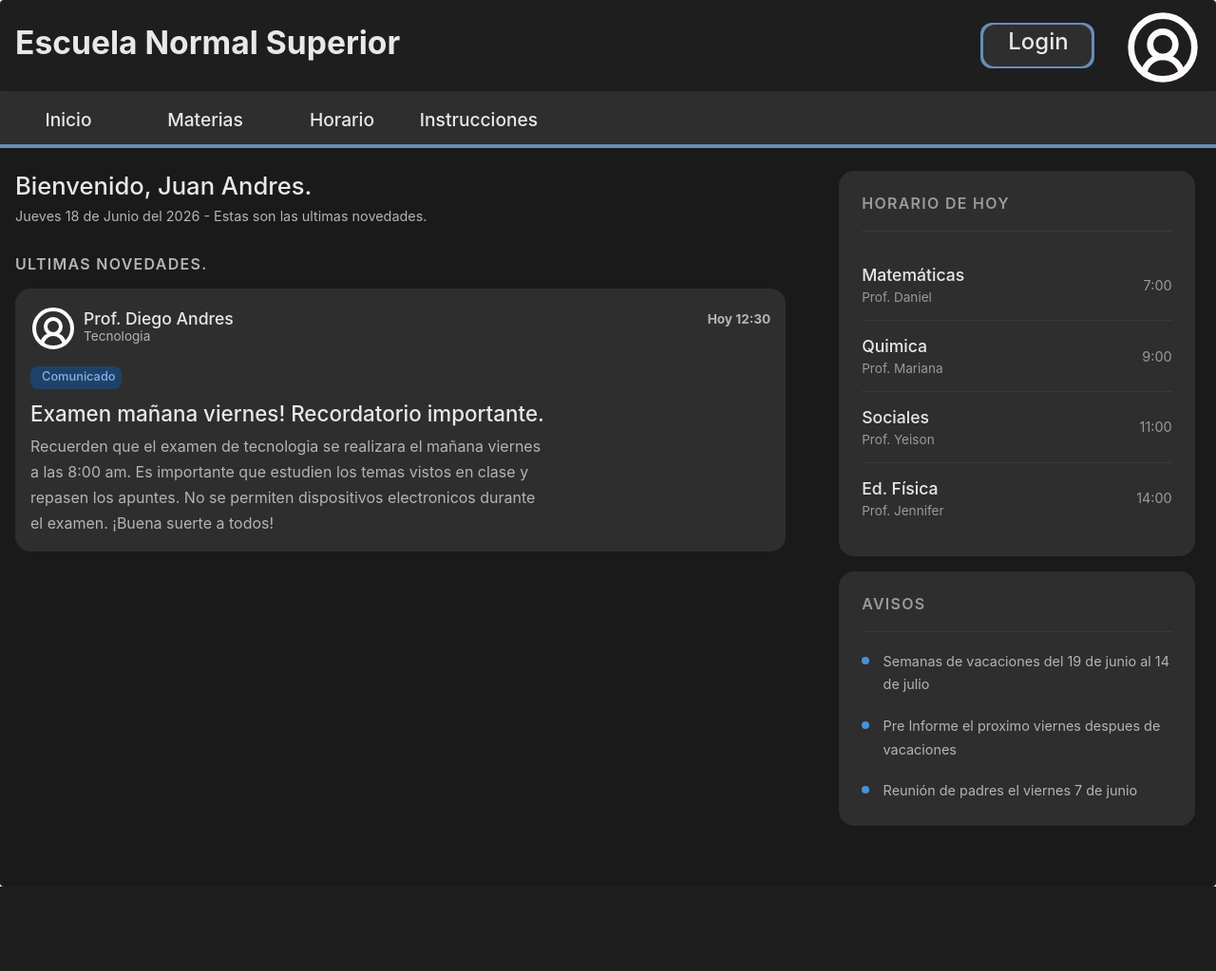
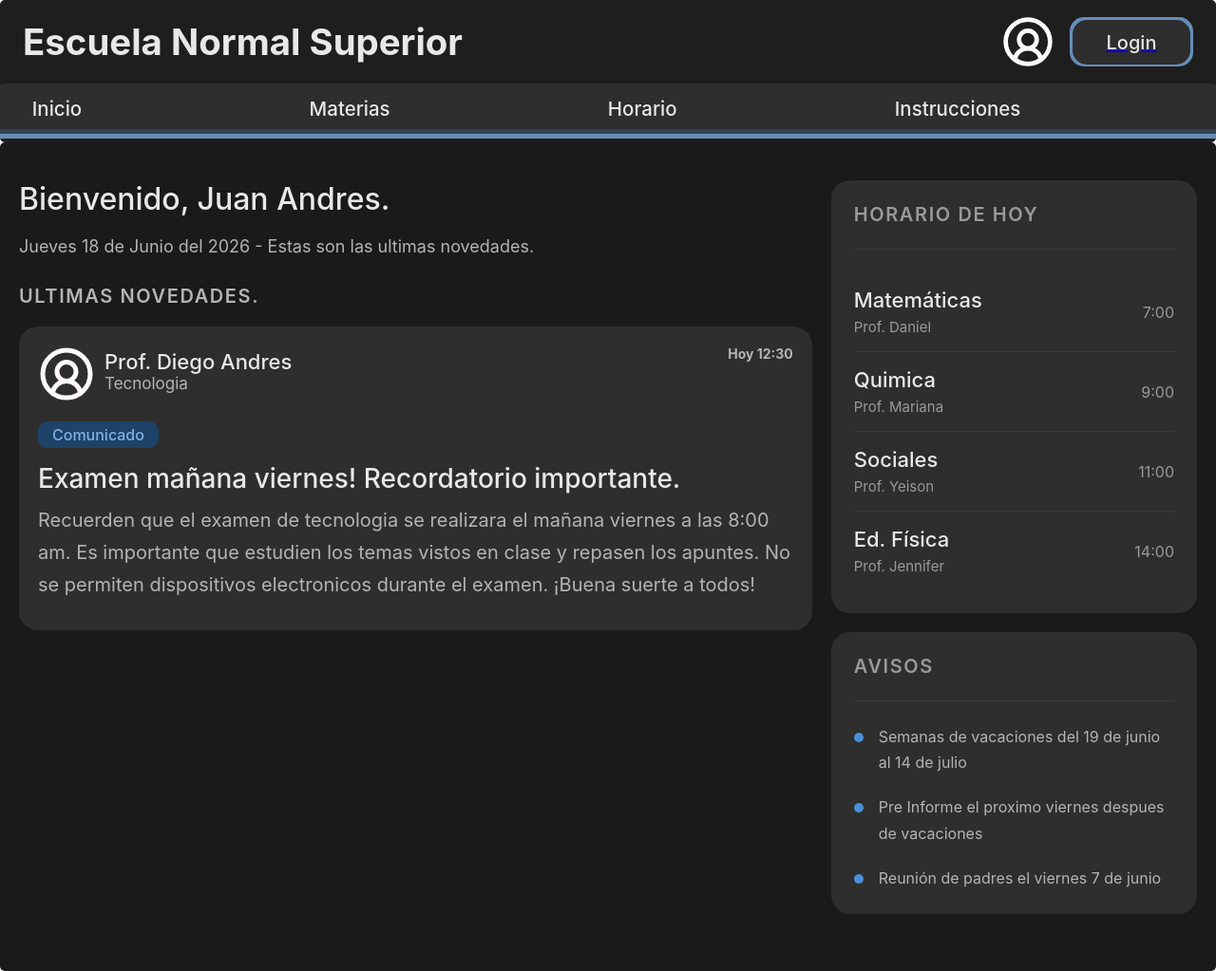
Before and after one commit to iandrehh14/Proyect-School-Page, a Django app: page / in a window 1280 px wide. Shown: the whole page at 95% size. Before the commit the page ends 934 px from the top, so only its background shows below. Run offline with Django 5.2, Linux system fonts and the light colour scheme.

Commit message:
cambios responsivos

```diff
--- a/SchoolProyect/Main/static/css/content.css
+++ b/SchoolProyect/Main/static/css/content.css
@@ -1,19 +1,3 @@
-html{
-    zoom: 100%;
-}
-
-@media (max-width:1600px){
-    html{
-        zoom: 90%;
-    }
-}
-
-@media (max-width:1400px){
-    html{
-        zoom: 80%;
-    }
-}
-
 * {
     margin: 0;
     padding: 0;
@@ -29,12 +13,11 @@ html{
     border-radius: 5px;
 
     display: grid;
-    grid-template-columns: 65% 30%;
+    grid-template-columns: minmax(0, 65fr) minmax(0, 30fr);
     gap: 20px;
 
-    padding: 100px 20px 80px 20px;
+    padding: 40px 20px 60px 20px;
 
-    /* 🔥 CLAVE */
     align-items: start;
 }
 
@@ -45,27 +28,27 @@ html{
     display: flex;
     flex-direction: column;
     gap: 20px;
+    min-width: 0;
 }
 #WelcomeText {
     color: #e8e8e8;
-    font-size: 32px;
+    font-size: clamp(22px, 2.6vw, 32px);
     font-weight: 500;
 }
 
 #DateText {
     color: #b4b4b4;
-    font-size: 18px;
+    font-size: clamp(14px, 1.6vw, 18px);
     font-weight: 400;
-    margin-top: -10px;
 }
 
 #NewsText {
     color: #b4b4b4;
-    font-size: 20px;
+    font-size: clamp(16px, 1.8vw, 20px);
     font-weight: 600;
     letter-spacing: 0.08em;
     text-transform: uppercase;
-    margin-top: 20px;
+    margin-top: 10px;
 }
 
 .CardNewsBG {
@@ -82,7 +65,6 @@ html{
 .CardNewsBG #AccountLogo {
     width: 60px;
     height: 60px;
-    margin-top: 2px;
 }
 
 .CardNewsBG #TeacherUserName {
@@ -90,13 +72,13 @@ html{
     margin-top: -60px;
 
     color: #e8e8e8;
-    font-size: 22px;
+    font-size: clamp(17px, 1.8vw, 22px);
     font-weight: 500;
+    padding-right: 90px;
 }
 
 .CardNewsBG #TeacherSubject {
     margin-left: 70px;
-
 
     color: #b4b4b4;
     font-size: 17px;
@@ -105,58 +87,47 @@ html{
 
 .CardNewsBG #DateMessage {
     position: absolute;
-    top: 30px;
+    top: 20px;
     right: 20px;
 
-
     color: #b4b4b4;
-    font-size: 17px;
+    font-size: 14px;
 }
 
 .TypeMessageBG {
     margin-top: 30px;
+    display: inline-block;
 
-    width: 120px;
-    height: 30px;
+    padding: 4px 15px;
     background-color: #1e4268;
     border-radius: 10px;
 }
 
 .TypeMessageBG #TypeMessageText {
-    margin-left: 15px;
-    padding-top: 4px;
-
-
     color: #81b1e7;
     font-size: 16px;
     font-weight: 500;
+    white-space: nowrap;
 }
 
 .CardNewsBG #TitleMessageText {
     margin-top: 15px;
 
     color: #e8e8e8;
-    font-size: 28px;
+    font-size: clamp(20px, 2.2vw, 28px);
     font-weight: 500;
-    width: 70%;
+    width: 100%;
 }
 
 .CardNewsBG #ContentMessageText {
     margin-top: 10px;
 
     color: #b4b4b4;
-    font-size: 20px;
+    font-size: clamp(15px, 1.6vw, 20px);
     line-height: 1.7;
-    width: 70%;
+    width: 100%;
 }
 
-
-
-.RightColumn {
-    display: flex;
-    flex-direction: column;
-    gap: 20px;
-}
 
 
 .CardScheduleBG,
@@ -164,8 +135,7 @@ html{
     width: 100%;
     background-color: #2e2e2e;
     border-radius: 20px;
-    padding: 30px;
-    margin-left: 50px;
+    padding: 24px;
 }
 
 
@@ -181,7 +151,7 @@ html{
 #ScheduleTitle,
 #NoticesTitle {
     color: #9a9a9a;
-    font-size: 20px;
+    font-size: clamp(16px, 1.6vw, 20px);
     font-weight: 600;
     letter-spacing: 0.08em;
     text-transform: uppercase;
@@ -197,7 +167,8 @@ html{
     display: flex;
     justify-content: space-between;
     align-items: center;
-    padding: 20px 0;
+    gap: 10px;
+    padding: 16px 0;
     border-bottom: 1px solid #3a3a3a;
 }
 
@@ -207,34 +178,35 @@ html{
 
 .ScheduleSubject {
     color: #e8e8e8;
-    font-size: 22px;
+    font-size: clamp(17px, 1.8vw, 22px);
     font-weight: 500;
 }
 
 .ScheduleRoom {
     color: #9a9a9a;
-    font-size: 17px;
+    font-size: 15px;
     font-weight: 400;
     margin-top: 6px;
 }
 
 .ScheduleTime {
     color: #9a9a9a;
-    font-size: 18px;
+    font-size: 16px;
     font-weight: 400;
+    flex-shrink: 0;
 }
 
 
 .NoticesList {
     display: flex;
     flex-direction: column;
-    gap: 24px;
+    gap: 20px;
 }
 
 .NoticeItem {
     display: flex;
     align-items: flex-start;
-    gap: 18px;
+    gap: 16px;
 }
 
 .NoticeDot {
@@ -248,21 +220,73 @@ html{
 
 .NoticeText {
     color: #b4b4b4;
-    font-size: 18px;
+    font-size: 16px;
     font-weight: 400;
     line-height: 1.7;
 }
 
-.GeniallyContainer{
-    margin-top: 70px;
-    width: 100%;
-    height: 900px;
+.GeniallyContainer {
+    margin-top: 30px;
+    margin-left: 20px;
+    margin-right: 20px;
+    width: calc(100% - 40px);
+    height: 80vh;
     border-radius: 20px;
     overflow: hidden;
 }
 
-.GeniallyContainer iframe{
+.GeniallyContainer iframe {
     width: 100%;
     height: 100%;
     border: none;
 }
+
+@media (max-width: 900px) {
+    .ContentBG {
+        grid-template-columns: 1fr;
+    }
+}
+
+@media (max-width: 600px) {
+    .ContentBG {
+        padding: 24px 14px 40px 14px;
+    }
+
+    .CardNewsBG {
+        min-height: unset;
+    }
+
+    .CardNewsBG #TeacherUserName,
+    .CardNewsBG #TeacherSubject {
+        margin-left: 0;
+    }
+
+    .CardNewsBG #AccountLogo {
+        margin-bottom: 8px;
+        display: block;
+    }
+
+    .CardNewsBG #TeacherUserName {
+        margin-top: 0;
+        padding-right: 0;
+        display: block;
+    }
+
+    .CardNewsBG #DateMessage {
+        position: static;
+        display: block;
+        margin-top: 8px;
+    }
+
+    .CardScheduleBG,
+    .CardNoticesBG {
+        padding: 18px;
+    }
+
+    .GeniallyContainer {
+        margin-left: 10px;
+        margin-right: 10px;
+        width: calc(100% - 20px);
+        height: 60vh;
+    }
+}
--- a/SchoolProyect/Main/static/css/styles.css
+++ b/SchoolProyect/Main/static/css/styles.css
@@ -1,19 +1,3 @@
-html{
-    zoom: 100%;
-}
-
-@media (max-width:1600px){
-    html{
-        zoom: 90%;
-    }
-}
-
-@media (max-width:1400px){
-    html{
-        zoom: 80%;
-    }
-}
-
 * {
     margin: 0;
     padding: 0;
@@ -21,74 +5,76 @@ html{
     font-family: "Inter", "Segoe UI", sans-serif;
 }
 
+html {
+    -webkit-text-size-adjust: 100%;
+}
+
 .HeaderBG {
     width: 100%;
-    height: 125px;
     background-color: #1e1e1e;
-    display: grid;
     border-radius: 5px;
+    padding-bottom: 4px;
+}
+
+.HeaderTop {
+    display: flex;
+    align-items: center;
+    justify-content: space-between;
+    gap: 16px;
+    padding: 16px 24px;
 }
 
 .HeaderBG #SchoolName {
     color: #e8e8e8;
-    font-size: 42px;
+    font-size: clamp(22px, 3vw, 42px);
     font-weight: 700;
-    margin-left: 20px;
-    margin-top: -15px;
-    align-self: center;
+    flex: 1 1 auto;
+    min-width: 0;
 }
 
-.LoginButtonBG {
+.HeaderTop .LoginButtonBG {
     background-color: #668eb9;
-    width: 150px;
-    height: 60px;
-    position: absolute;
-    top: 30px;
-    right: 160px;
+    width: 130px;
+    height: 52px;
     border-radius: 15px;
+    flex-shrink: 0;
+    order: 3;
 }
 
 .LoginButton {
     background-color: #2e2e2e;
     width: 95%;
     height: 90%;
-    display: grid;
-    position: absolute;
-    top: 5%;
-    left: 2.5%;
+    display: flex;
+    align-items: center;
+    justify-content: center;
+    margin: 2.5% auto 0;
     border-radius: 15px;
 }
 
 .LoginButton h2 {
     color: #e8e8e8;
-    font-size: 30px;
+    font-size: 20px;
     font-weight: 500;
-    position: absolute;
-    top: 5%;;
-    left: 23%;
 }
-.HeaderBG #Logo {
-    width: 100px;
-    height: 100px;
-    position: absolute;
-    top: 12px;
-    right: 20px;
+
+.HeaderTop #Logo {
+    width: 56px;
+    height: 56px;
+    flex-shrink: 0;
+    order: 2;
 }
 
 .SubHeaderBG {
-    position: absolute;
-    top: 120px;
     width: 100%;
-    height: 75px;
     background-color: #2e2e2e;
-    display: grid;
     border-radius: 3px;
 }
 
 .Pages {
     display: flex;
-    height: 100%;
-    text-decoration: none;
+    flex-wrap: wrap;
+    position: relative;
 }
 
 .Pages a {
@@ -97,15 +83,17 @@ html{
 
 .Pages h2 {
     text-decoration: none;
-    width: 180px;
-    height: 100%;
+    flex: 1 1 auto;
+    min-width: 120px;
+    padding: 14px 8px;
 
-    font-size: 24px;
+    font-size: clamp(14px, 1.6vw, 24px);
     font-weight: 500;
 
     display: flex;
     justify-content: center;
     align-items: center;
+    text-align: center;
 
     color: #e8e8e8;
     cursor: pointer;
@@ -117,9 +105,6 @@ html{
     width: 100%;
     height: 5px;
     background-color: #668eb9;
-    position: absolute;
-    bottom: 0;
-    left: 0;
 }
 
 .Pages h2::after {
--- a/SchoolProyect/Main/templates/main/base.html
+++ b/SchoolProyect/Main/templates/main/base.html
@@ -3,6 +3,7 @@
 <html lang="es">
 <head>
     <meta charset="UTF-8">
+    <meta name="viewport" content="width=device-width, initial-scale=1.0">
     <title>SchoolProyect</title>
     <link rel="stylesheet" href="{% static 'css/styles.css' %}">
     <link rel="stylesheet" href="{% static 'css/content.css' %}">
@@ -12,13 +13,15 @@
     <header>
         <nav>
             <div class="HeaderBG">
-                <h1 id ="SchoolName">Escuela Normal Superior</h1>
-                <div class="LoginButtonBG">
-                    <div class="LoginButton">
-                        <a href="{% url 'login' %}"><h2>Login</h2></a>
+                <div class="HeaderTop">
+                    <h1 id ="SchoolName">Escuela Normal Superior</h1>
+                    <img id="Logo" src="{% static 'img/circle-user-round.svg' %}" alt="Logo">
+                    <div class="LoginButtonBG">
+                        <div class="LoginButton">
+                            <a href="{% url 'login' %}"><h2>Login</h2></a>
+                        </div>
                     </div>
                 </div>
-                <img id="Logo" src="{% static 'img/circle-user-round.svg' %}" alt="Logo">
                 <div class="SubHeaderBG">
                     <div class ="Pages">
                         <a href="{% url 'index' %}"><h2>Inicio</h2></a>
--- a/SchoolProyect/Main/templates/main/login.html
+++ b/SchoolProyect/Main/templates/main/login.html
@@ -3,6 +3,7 @@
 <html lang="es">
 <head>
     <meta charset="UTF-8">
+    <meta name="viewport" content="width=device-width, initial-scale=1.0">
     <title>SchoolProyect</title>
     <link rel="stylesheet" href="{% static 'css/login.css' %}">
 </head>
@@ -10,7 +11,7 @@
     <header>
         <nav>
             <div class="LoginBG">
-                <div class =LoginCardBG>
+                <div class="LoginCardBG">
                     <div class="LoginCard">
                         <h1 id="SchoolName">Escuela Normal Superior</h1>
 
@@ -19,9 +20,11 @@
                             <input type="text" id="EmailTxt" name="username" placeholder="Correo Electrónico" required>
                             <input type="password" id="PasswordTxt" name="password" placeholder="Contraseña" required>
                             <button type="submit" id="LoginBtn">Iniciar Sesión</button>
+                        </form>
                     </div>
                 </div>
             </div>
         </nav>
     </header>
 </body>
+</html>
```
Also changed, not shown: other parts of SchoolProyect/Main/static/css/styles.css (+44 -1 lines), SchoolProyect/Main/static/css/login.css (+55 -57 lines).
